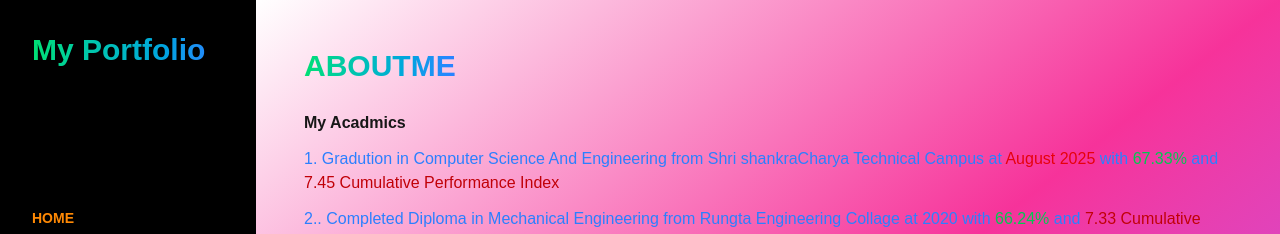
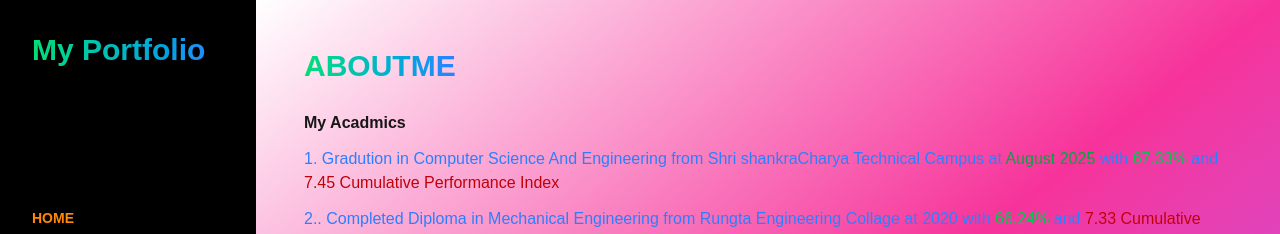
Before and after one commit to manishevdt/portfolio, a Next.js app: page /about in a window 1280 px wide. Shown: the top 234 px of the page. Built offline with nearby package versions, Linux system fonts and the light colour scheme.

Commit message:
Fix typo and update text color in academics section

```diff
--- a/app/about/page.js
+++ b/app/about/page.js
@@ -4,7 +4,7 @@ export default function AboutMe() {
       <h1 className="text-3xl font-bold bg-gradient-to-r from-green-400 to-blue-500 text-transparent bg-clip-text animate-typing">ABOUTME</h1>
       <div className="mt-5">
         <h3 className="font-bold hover:underline"> My Acadmics</h3>
-         <h2 className="text-blue-500 mt-3"> 1. Gradution in Computer Science And Engineering  from Shri shankraCharya Technical Campus at <span className="text-red-600"> August 2025 </span>
+         <h2 className="text-blue-500 mt-3"> 1. Gradution in Computer Science And Engineering  from Shri shankraCharya Technical Campus at <span className="text-green-600"> August 2025 </span>
          with <span className="text-green-500"> 67.33%</span> and <span className="text-red-700">7.45 Cumulative Performance Index</span></h2>
           <h2 className="text-blue-500 mt-3"> 2.. Completed Diploma  in Mechanical Engineering  from Rungta Engineering Collage at 2020
          with <span className="text-green-500"> 66.24%</span> and <span className="text-red-700">7.33 Cumulative Performance Index</span></h2>
```
